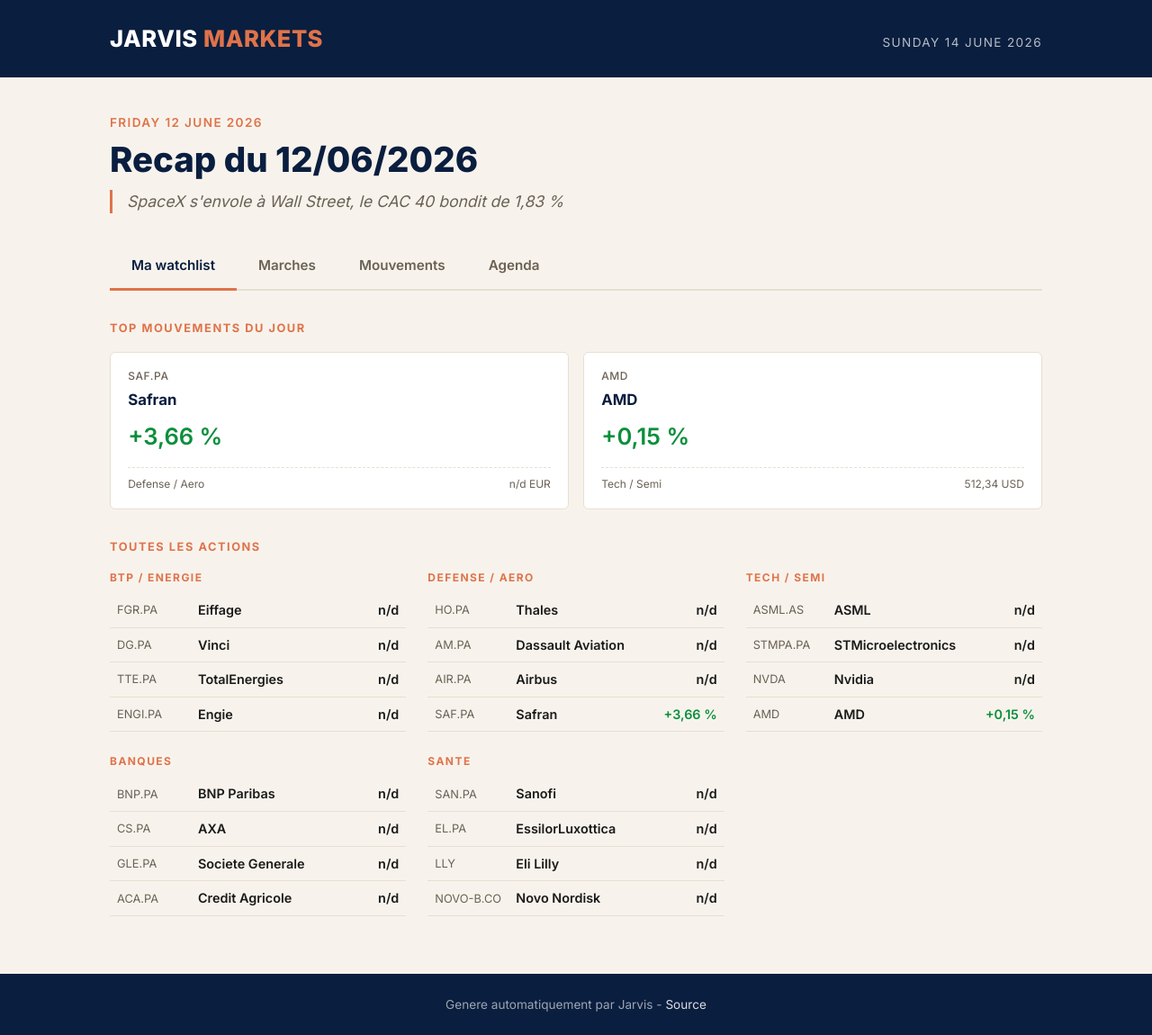
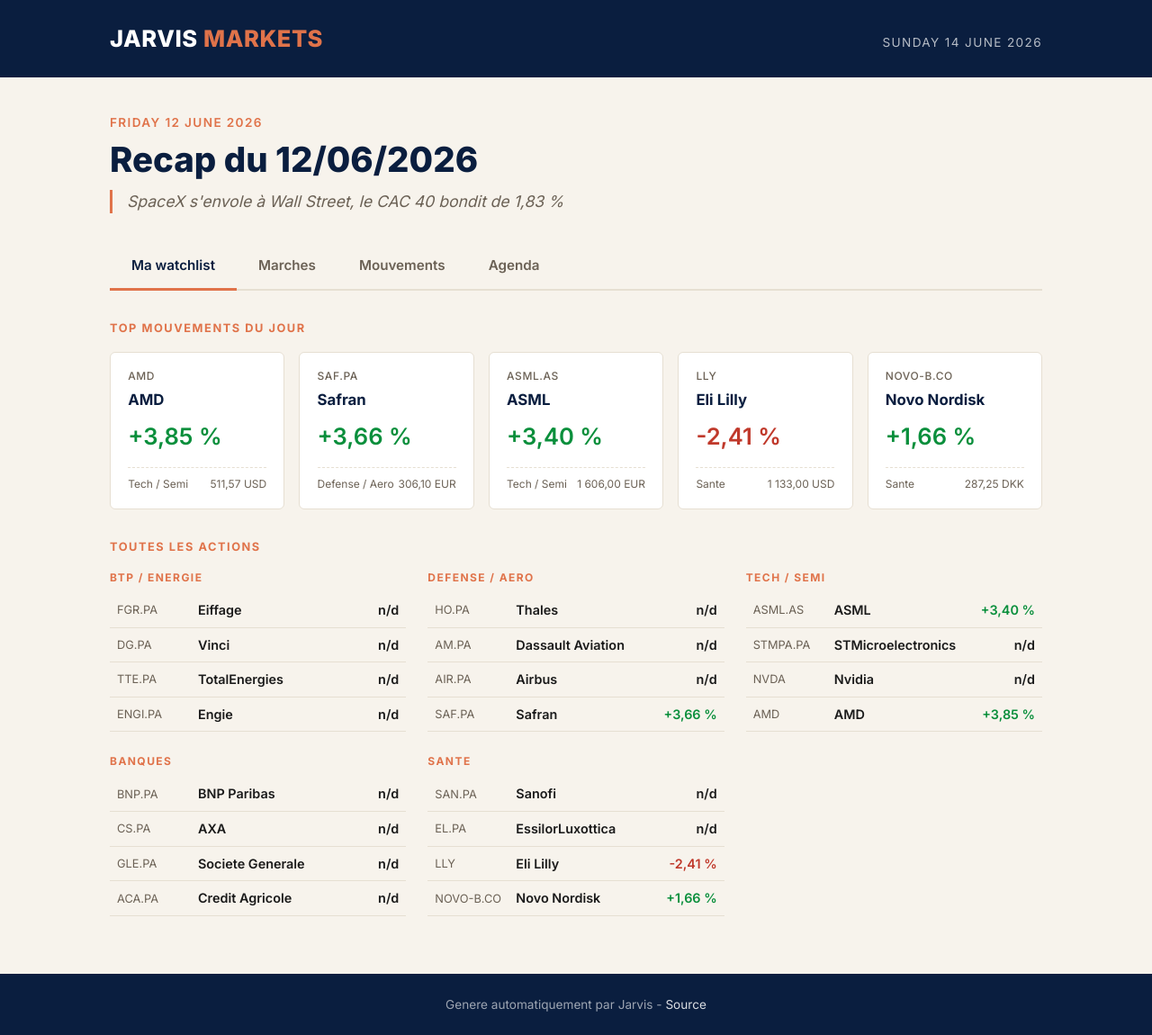
Before and after one commit to tongT43/jarvis-market-daily, a Jekyll site: the page built from _reports/2026-06-12.md, in a window 1280 px wide. Shown: the whole page at 90% size. Built offline with Jekyll 4.4.1, drawn with Linux system fonts in a browser that asks for light colours.

Commit message:
Daily market recap 2026-06-12
Enrichissement du rapport : watchlist_top complétée (5 entrées vs 2),
ASML +3,40%, AMD corrigé à +3,85%, Eli Lilly -2,41%, Novo Nordisk +1,66%
ajoutés ; EuroStoxx 50 niveau renseigné ; note sectorielle Tech/Semi mise à jour.

```diff
--- a/_reports/2026-06-12.md
+++ b/_reports/2026-06-12.md
@@ -14,10 +14,13 @@
   - { name: "S&P 500", value: "7 431", change: "+0,50 %" }
   - { name: "Nasdaq", value: "25 889", change: "+0,31 %" }
   - { name: "Dow Jones", value: "51 202", change: "+0,70 %" }
-  - { name: "EuroStoxx 50", value: "n/d", change: "n/d" }
+  - { name: "EuroStoxx 50", value: "6 188", change: "n/d" }
 watchlist_top:
-  - { ticker: "SAF.PA", name: "Safran", sector: "Defense / Aero", change: "+3,66 %", price: "n/d EUR" }
-  - { ticker: "AMD", name: "AMD", sector: "Tech / Semi", change: "+0,15 %", price: "512,34 USD" }
+  - { ticker: "AMD", name: "AMD", sector: "Tech / Semi", change: "+3,85 %", price: "511,57 USD" }
+  - { ticker: "SAF.PA", name: "Safran", sector: "Defense / Aero", change: "+3,66 %", price: "306,10 EUR" }
+  - { ticker: "ASML.AS", name: "ASML", sector: "Tech / Semi", change: "+3,40 %", price: "1 606,00 EUR" }
+  - { ticker: "LLY", name: "Eli Lilly", sector: "Sante", change: "-2,41 %", price: "1 133,00 USD" }
+  - { ticker: "NOVO-B.CO", name: "Novo Nordisk", sector: "Sante", change: "+1,66 %", price: "287,25 DKK" }
 watchlist_all:
   - { ticker: "FGR.PA", name: "Eiffage", sector: "BTP / Energie", change: "n/d" }
   - { ticker: "DG.PA", name: "Vinci", sector: "BTP / Energie", change: "n/d" }
@@ -26,19 +29,19 @@
   - { ticker: "HO.PA", name: "Thales", sector: "Defense / Aero", change: "n/d" }
   - { ticker: "AM.PA", name: "Dassault Aviation", sector: "Defense / Aero", change: "n/d" }
   - { ticker: "AIR.PA", name: "Airbus", sector: "Defense / Aero", change: "n/d" }
-  - { ticker: "SAF.PA", name: "Safran", sector: "Defense / Aero", change: "+3,66 %" }
-  - { ticker: "ASML.AS", name: "ASML", sector: "Tech / Semi", change: "n/d" }
+  - { ticker: "SAF.PA", name: "Safran", sector: "Defense / Aero", change: "+3,66 %", price: "306,10 EUR" }
+  - { ticker: "ASML.AS", name: "ASML", sector: "Tech / Semi", change: "+3,40 %", price: "1 606,00 EUR" }
   - { ticker: "STMPA.PA", name: "STMicroelectronics", sector: "Tech / Semi", change: "n/d" }
-  - { ticker: "NVDA", name: "Nvidia", sector: "Tech / Semi", change: "n/d" }
-  - { ticker: "AMD", name: "AMD", sector: "Tech / Semi", change: "+0,15 %" }
+  - { ticker: "NVDA", name: "Nvidia", sector: "Tech / Semi", change: "n/d", price: "205,19 USD" }
+  - { ticker: "AMD", name: "AMD", sector: "Tech / Semi", change: "+3,85 %", price: "511,57 USD" }
   - { ticker: "BNP.PA", name: "BNP Paribas", sector: "Banques", change: "n/d" }
   - { ticker: "CS.PA", name: "AXA", sector: "Banques", change: "n/d" }
   - { ticker: "GLE.PA", name: "Societe Generale", sector: "Banques", change: "n/d" }
   - { ticker: "ACA.PA", name: "Credit Agricole", sector: "Banques", change: "n/d" }
   - { ticker: "SAN.PA", name: "Sanofi", sector: "Sante", change: "n/d" }
   - { ticker: "EL.PA", name: "EssilorLuxottica", sector: "Sante", change: "n/d" }
-  - { ticker: "LLY", name: "Eli Lilly", sector: "Sante", change: "n/d" }
-  - { ticker: "NOVO-B.CO", name: "Novo Nordisk", sector: "Sante", change: "n/d" }
+  - { ticker: "LLY", name: "Eli Lilly", sector: "Sante", change: "-2,41 %", price: "1 133,00 USD" }
+  - { ticker: "NOVO-B.CO", name: "Novo Nordisk", sector: "Sante", change: "+1,66 %", price: "287,25 DKK" }
 movers_cac:
   hausses:
     - { name: "Eramet", change: "+11,01 %" }
@@ -61,15 +64,15 @@
   - { name: "Spatial / Aviation", note: "York Space +22%, Viasat +18%, Firefly +17% — l'euphorie SpaceX irradie tout le secteur" }
   - { name: "Banques US", note: "Goldman Sachs +2,57%, JPMorgan +2,25% — valeurs financières en tête à Wall Street" }
   - { name: "Aérospatiale / Défense EU", note: "Safran +3,66%, Eramet +11% sur rumeur OPA — dynamique sectorielle portée par l'optimisme géopolitique" }
-  - { name: "Tech / Semi", note: "Pression de la méga-IPO SpaceX : Nvidia, Apple -1,52% et Microsoft en léger recul" }
+  - { name: "Tech / Semi", note: "ASML +3,40%, AMD +3,85% — rebond après le sell-off du 4 juin ; Nvidia stable à 205,19 USD" }
 evenements:
-  - "SpaceX entre en Bourse sur le Nasdaq (SPCX) : +19 % à 161 USD pour ses débuts, valorisation 1 750 Md$, plus grande IPO de l'histoire"
+  - "SpaceX entre en Bourse sur le Nasdaq (SPCX) : +19 % à 161 USD pour ses débuts, valorisation 2 110 Md$, plus grande IPO de l'histoire"
   - "Espoirs d'accord de paix USA-Iran : Trump évoque un deal imminent, le CAC 40 franchit les 8 350 points, au plus haut depuis mi-avril"
   - "BCE a relevé ses taux directeurs de 0,25 % à 2,25 % la veille (11 juin) — Lagarde appelle à la prudence face à l'incertitude géopolitique"
   - "Alphabet gagne +4,7 % — Google réaffirme son leadership dans l'IA malgré l'ombre de l'IPO SpaceX"
   - "Eramet bondit +11,01 % sur des informations du Financial Times évoquant l'intérêt d'un fonds américain pour le groupe minier"
 agenda:
-  - "Réunion de la Fed les 16-17 juin — décision de taux attendue, le marché parie sur un statu quo"
+  - "Réunion de la Fed les 16-17 juin — décision de taux attendue, le marché parie sur un statu quo (fourchette actuelle 3,50-3,75 %)"
   - "Confiance consommateurs Université du Michigan — indicateur clé avant la réunion de la Fed"
   - "Résultats d'Adobe — attendus en fin de semaine prochaine, focus sur l'impact de l'IA sur les logiciels"
 ---
```
